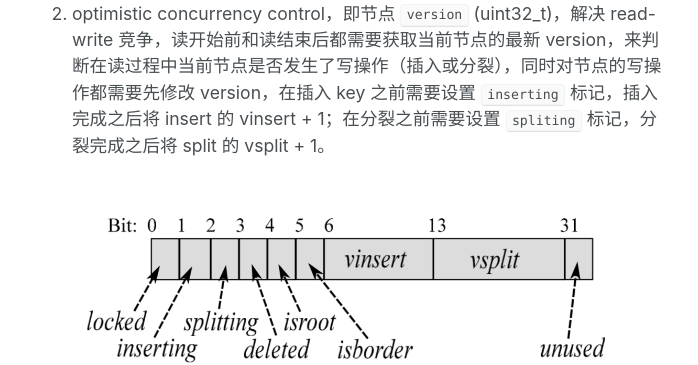
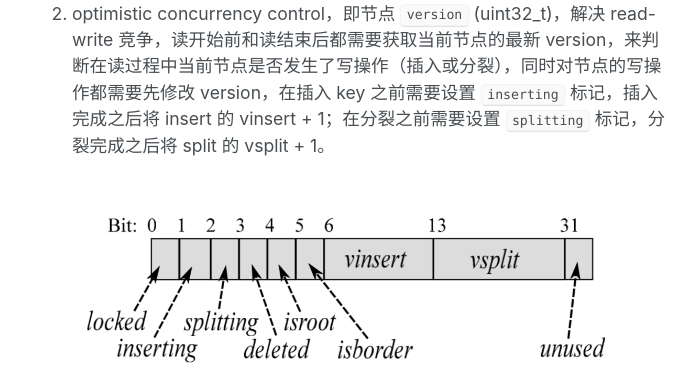
Before and after one commit to UncP/UncP.github.io, a Jekyll site: the page built from _posts/BTree/2018-12-13-Mass-Tree.md, in a window 1280 px wide and 1400 px high, scrolled down 2048 px. Shown: the part 147-512 px from the top of the window, without its empty margins (290-988 px from the left). Built offline with Jekyll 4.4.1, drawn with Linux system fonts in a browser that asks for light colours; some of the changed text lies outside the part shown.

Commit message:
Mass Tree

```diff
--- a/_posts/BTree/2018-12-13-Mass-Tree.md
+++ b/_posts/BTree/2018-12-13-Mass-Tree.md
@@ -39,7 +39,7 @@ Mass Tree 给出了完整的内部节点和叶节点结构，这里只介绍叶
 Mass Tree 的并发策略和 OLFIT Tree 是相似的：
 
 1. fine-grained locking，即节点锁，解决 write-write 竞争，同一时刻只有一个线程可以对当前节点进行写操作
-2. optimistic concurrency control，即节点 `version` (uint32_t)，解决 read-write 竞争，读开始前和读结束后都需要获取当前节点的最新 version，来判断在读过程中当前节点是否发生了写操作（插入或分裂），同时对节点的写操作都需要先修改 version，在插入 key 之前需要设置 `inserting` 标记，插入完成之后将 insert 的 vinsert + 1；在分裂之前需要设置 `spliting` 标记，分裂完成之后将 split 的 vsplit + 1。
+2. optimistic concurrency control，即节点 `version` (uint32_t)，解决 read-write 竞争，读开始前和读结束后都需要获取当前节点的最新 version，来判断在读过程中当前节点是否发生了写操作（插入或分裂），同时对节点的写操作都需要先修改 version，在插入 key 之前需要设置 `inserting` 标记，插入完成之后将 insert 的 vinsert + 1；在分裂之前需要设置 `splitting` 标记，分裂完成之后将 split 的 vsplit + 1。
 
 ![](../../assets/images/mass_tree_version.png)
 
@@ -53,7 +53,7 @@ Mass Tree 的并发策略和 OLFIT Tree 是相似的：
 
 ![](../../assets/images/mass_tree_find_border_node.png)
 
-首先，在开始读取节点之前，必须获得节点的 stable version（图中橙色方块），即 `version` 中的 `inserting` 和 `spliting` 位都为0。
+首先，在开始读取节点之前，必须获得节点的 stable version（图中橙色方块），即 `version` 中的 `inserting` 和 `splitting` 位都为0。
 
 其次，在下降之前，需要获取最新的 root，因为在开始下降前，根节点可能分裂了，导致其发生了改变（图中蓝色方块）。
 
@@ -120,7 +120,7 @@ Mass Tree 的并发策略和 OLFIT Tree 是相似的：
 
 整体而言和插入流程是一样的，这里不再展开，有个点需要注意：
 
-unstable 状态（图中绿色方块），插入流程的 case 3，当出现8字节索引相同时，需要生成子树来替换掉这个 value，但是这个操作不会修改 `inserting` 或者 `spliting` 标记，所以需要先标记这个 slot 为 unstable，然后把 value 替换为子树根节点的指针（以及一些其他操作），来防止读到不稳定状态（说实话，这个状态的引入似乎增加了复杂性，其实可以在替换之前标记 `inserting`，这样也会触发重试）；
+unstable 状态（图中绿色方块），插入流程的 case 3，当出现8字节索引相同时，需要生成子树来替换掉这个 value，但是这个操作不会修改 `inserting` 或者 `splitting` 标记，所以需要先标记这个 slot 为 unstable，然后把 value 替换为子树根节点的指针（以及一些其他操作），来防止读到不稳定状态（说实话，这个状态的引入似乎增加了复杂性，其实可以在替换之前标记 `inserting`，这样也会触发重试）；
 
 > 橙色方块，在下面删除流程中介绍
 
```
